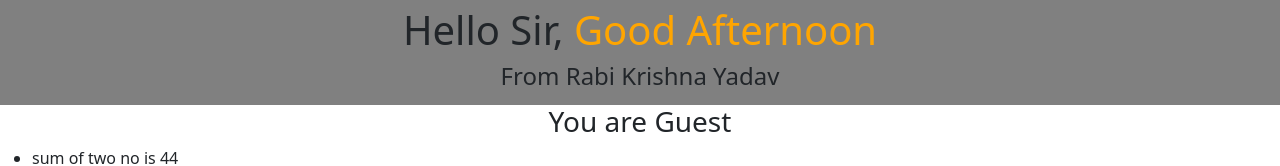
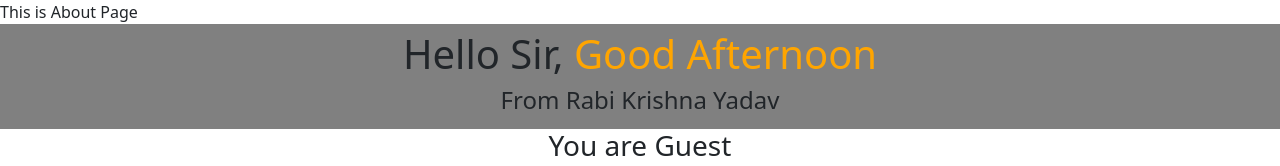
Before and after one commit to rabikrishnayadav/Learn-React-JS, a React (Create React App) app: page /about in a window 1280 px wide. Shown: the top 166 px of the page. Built offline with nearby package versions, Linux system fonts and the light colour scheme; a web font is replaced by a local one.

Commit message:
React Router DOM

```diff
--- a/src/App.jsx
+++ b/src/App.jsx
@@ -139,6 +139,8 @@ import Todo from './Todo';
 import IncDecNum from './IncDecNum';
 import Accordion from './component/accordion/accordion';
 import Effect from './Effect';
+import Navbar from './component/Router/Navbar';
+
 const favSeries = "netflix";
 
      function App(){
@@ -157,6 +159,7 @@ const favSeries = "netflix";
           }
     return(
         <>
+          <Navbar />
             <Heading />
             <h3 style={{textAlign:'center'}}>You are {guest} </h3>
             <Calc />
--- /dev/null
+++ b/src/component/Router/About.jsx
@@ -0,0 +1,9 @@
+import React from 'react'
+
+function About() {
+  return (
+    <div>This is About Page</div>
+  )
+}
+
+export default About;
--- /dev/null
+++ b/src/component/Router/Contact.jsx
@@ -0,0 +1,9 @@
+import React from 'react'
+
+function Contact() {
+  return (
+    <div>This is Contact page</div>
+  )
+}
+
+export default Contact;
--- /dev/null
+++ b/src/component/Router/Error.jsx
@@ -0,0 +1,9 @@
+import React from 'react';
+
+function Error() {
+  return (
+    <div>Error 404: Page Not Found</div>
+  );
+};
+
+export default Error;
--- /dev/null
+++ b/src/component/Router/Navbar.jsx
@@ -0,0 +1,21 @@
+import React from 'react';
+import { Route, Switch } from 'react-router-dom';
+import App from '../../App';
+import About from './About';
+import Contact from './Contact';
+import Error from './Error';
+
+function Navbar() {
+  return (
+    <>
+        <Switch>
+            <Route exact path='/' component={App} />
+            <Route exact path='/contact' component={Contact} />
+            <Route exact path='/about' component={About} />
+            <Route component={Error} />
+        </Switch>
+    </>
+  )
+}
+
+export default Navbar;
--- a/src/index.js
+++ b/src/index.js
@@ -1,5 +1,10 @@
 import React from "react";
 import ReactDOM from "react-dom";
 import App from './App';
+import {BrowserRouter} from 'react-router-dom';
 
-ReactDOM.render(<App />,document.getElementById('root'));
+ReactDOM.render(
+<BrowserRouter>
+<App />
+</BrowserRouter>,
+document.getElementById('root'));
```
